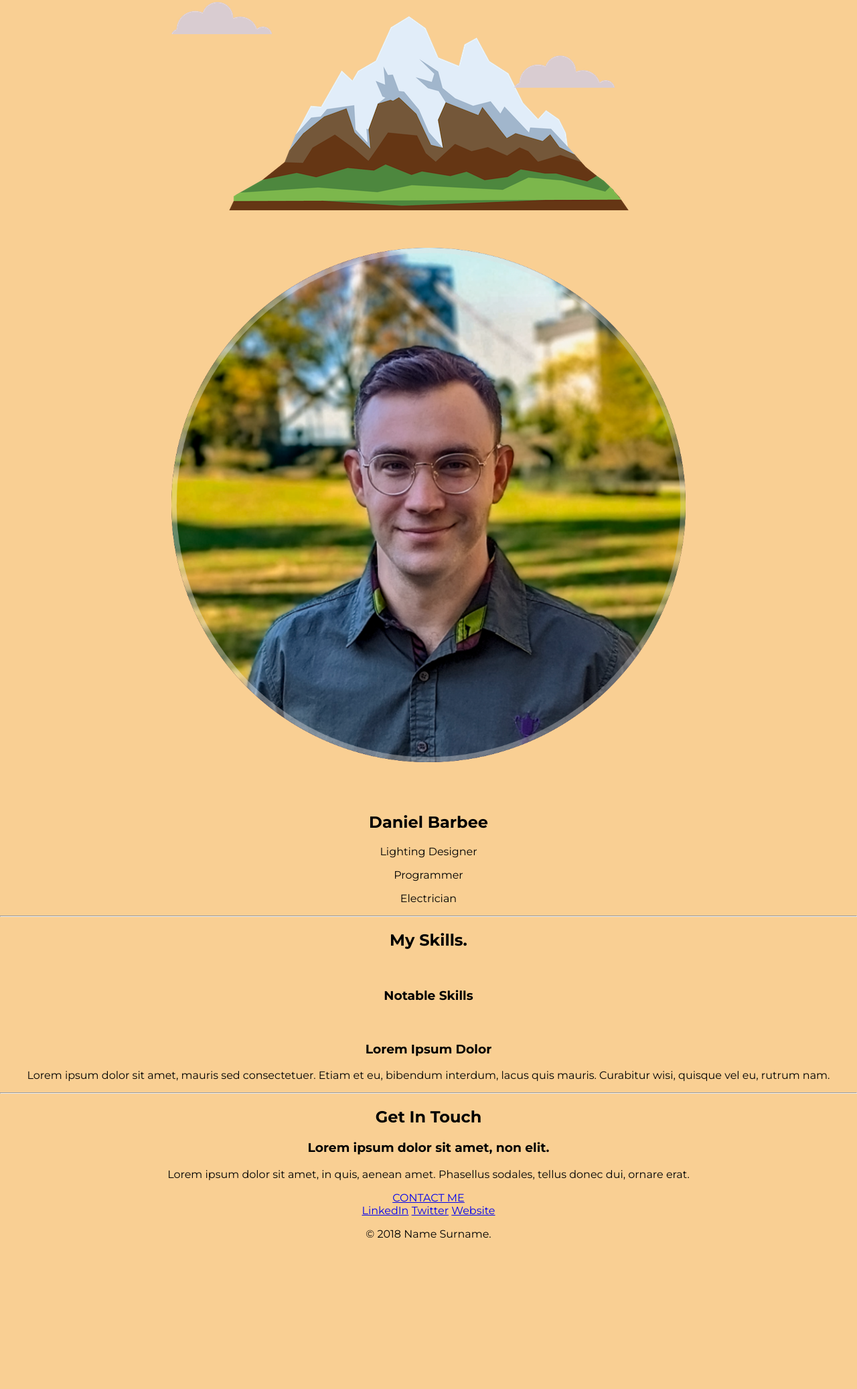
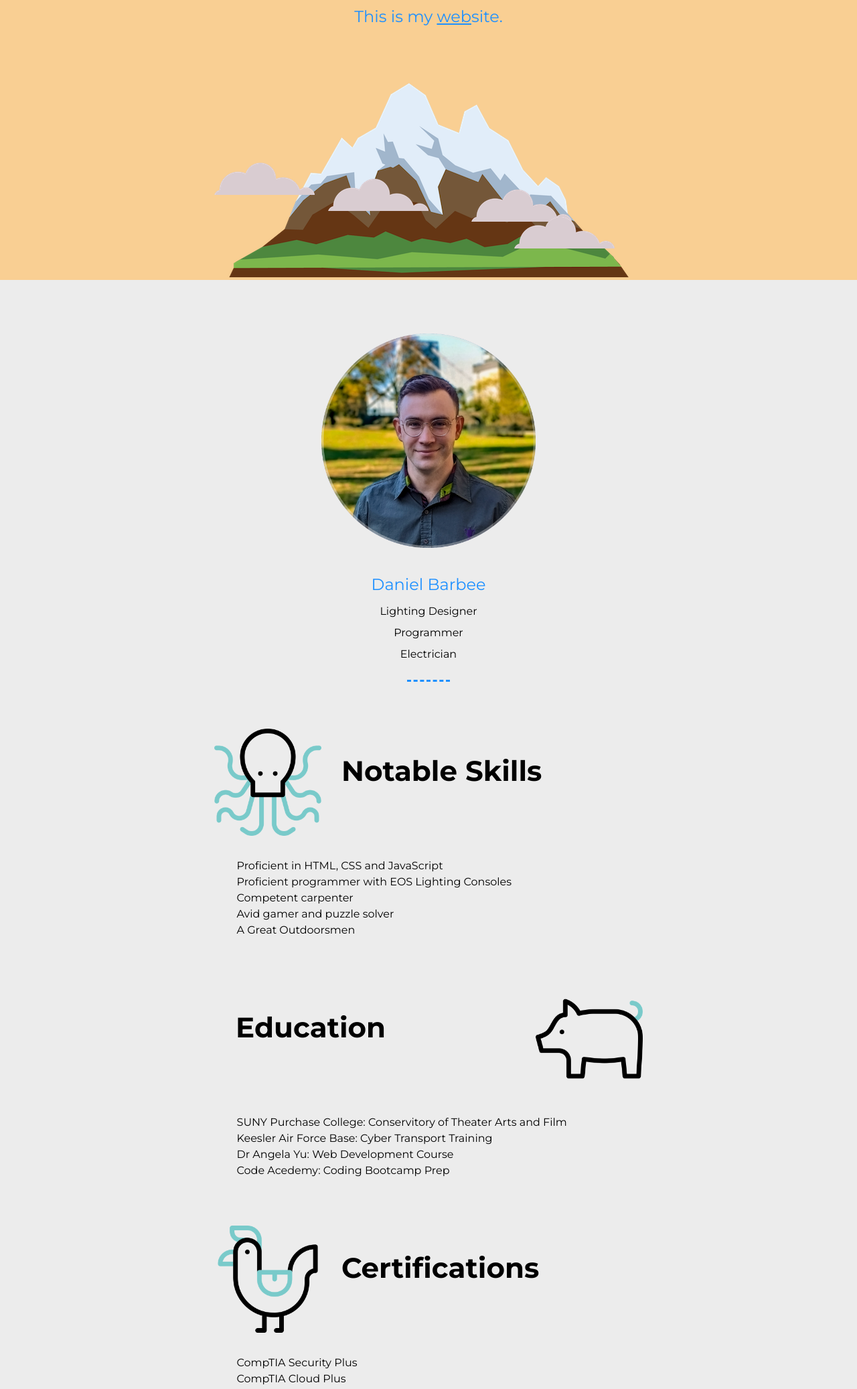
Before and after one commit to DWBar/Website, a plain HTML site: page index.html in a window 1280 px wide. Shown: the part 237-2311 px from the top of the page at 67% size. Before the commit the page ends 2105 px from the top, so only its background shows below. Drawn offline with Linux system fonts and the light colour scheme; a web font is replaced by a local one.

Commit message:
Updated div naming styles to hopefully make a little more sense.
Added some icons.

Added an education and certs section below the skill div.

Started using white-space: break-spaces; for easier formatting in my
descriptions and <p>. I'm getting a minor error when I use it but it's
working...

That's all I can think of at the moment.

```diff
--- a/CSS/styles.css
+++ b/CSS/styles.css
@@ -11,6 +11,10 @@ font-family: 'Sacramento', cursive;
 font-family: 'Tillana', cursive;
 font-family: 'Zen Kaku Gothic Antique', sans-serif;
 */
+a {
+  color: #104E8B;
+}
+
 body {
   margin: 0;
   text-align: center;
@@ -19,10 +23,29 @@ body {
 }
 
 h1 {
+  color: #1E90FF;
+  font-size: 5.625rem;
+  font-weight: bold;
   margin-left: 0;
   margin-right: 0;
-  margin-top: 0;
+  margin-top: 50px;
   font-family: 'Oooh Baby', cursive;
+}
+
+h2 {
+  color: #1E90FF;
+  font-family: 'Montserrat', sans-serif;
+  font-size: 1.5rem;
+  font-weight: normal;
+  margin: 20px auto 20px auto;
+}
+
+hr {
+  border:none;
+  border-top:3px dashed #1E90FF;
+  width:5%;
+  margin-top: 30px;
+  margin-bottom: 30px;
 }
 
 span {
@@ -30,40 +53,90 @@ span {
 }
 
 /********************************CLASS SELECTOR*******************************/
-.bottom-container {
+
+.container-footer {
+  background-color: #F9CF93;
+  line-height: 1;
+  position: relative;
+  padding-top: 20px;
 }
 
-.middle-container {
+.container-middle {
+  background-color: #ECECEC;
+  line-height: 1;
+  position: relative;
+  padding-bottom: 50px;
 }
 
-.top-container {
-  background-color: #F9CF93;
-  position: relative;
-  padding-top: 100px;
+.containter-middle-skill {
+  line-height: 1.5;
+  margin: 70px auto 70px auto;
+  max-width: 50%;
+  text-align: left;
 }
 
-.bottom-cloud-left {
-  position: absolute;
-  left: 20%;
-  top: 30%;
+.container-top {
+  background-color: #F9CF93;
+  line-height: 1;
+  position: relative;
+  padding-top: 50px;
 }
 
-.bottom-cloud-center {
+.description-settings {
+  clear: left;
+  white-space: break-spaces;
+}
+
+.description-header {
+  font-size: 42px;
+  padding: 5%;
+}
+
+.icon-skill {
+  float: left;
+  width: 25%;
+  margin-right: 30px;
+}
+
+.icon-education {
+  float: right;
+  width: 25%;
+  margin-left: 30px;
+}
+
+.icon-contact {
+  max-width: 20%;
+  max-height: 20%;
+  padding-top: 5%;
+}
+
+.image-cloud-one{
   position: absolute;
   left: 55%;
-  top: 5%;
+  top: 65%;
 }
 
-.bottom-cloud-right {
+.image-cloud-two {
+  position: absolute;
+  left: 25%;
+  top: 60%;
+}
+
+.image-cloud-three {
   position: absolute;
   left: 60%;
-  top: 40%;
+  top: 70%;
+}
+.image-cloud-four {
+  position: absolute;
+  right: 50%;
+  top: 63%;
 }
 
-.circle-profile {
-  max-width: 60%;
-  max-height: 60%;
-  padding: 4%;
+.image-profile {
+  max-height: 25%;
+  max-width: 25%;
+  margin: 80px auto 20px auto;
 }
 
 .styles {
@@ -73,10 +146,4 @@ span {
   margin-top: 0;
 }
 
-.top-cloud {
-  position: absolute;
-  top: -80%;
-  right: 20%;
-}
-
 /********************************ID SELECTOR*******************************/
--- a/index.html
+++ b/index.html
@@ -12,9 +12,6 @@
   <link rel='stylesheet' type='text/CSS' href='CSS\styles.css'>
   <link rel='icon' href='Icons\favicon.ico'>
   <title>Daniel Barbee</title>
-
-
-
 </head>
 
 
@@ -22,53 +19,72 @@
   <!-- <link rel="font-montserrat"
   href="https://fonts.googleapis.com/css?family=Montserrat"> -->
 
-  <div class="top-container">
-    <img src="Images\cloud.png" class="top-cloud" alt="clouds">
+  <div class="container-top">
     <h1>Hi! I'm Daniel.</h1>
-    <p>This is my <span>web</span>site.</p>
+    <h2>This is my <span>web</span>site.</h2>
   </div>
-  <img src="Images\cloud.png" class="bottom-cloud-left" alt="clouds">
-  <img src="Images\cloud.png" class="bottom-cloud-center" alt="clouds">
-  <img src="Images\cloud.png" class="bottom-cloud-right" alt="clouds">
-  <img src="Images\mountain.png" alt="mountain">
 
+  <div class="landscape">
+    <img src="Images\cloud.png" class="image-cloud-one" alt="clouds">
+    <img src="Images\cloud.png" class="image-cloud-two" alt="clouds">
+    <img src="Images\cloud.png" class="image-cloud-three" alt="clouds">
+    <img src="Images\cloud.png" class="image-cloud-four" alt="clouds">
+    <img src="Images\mountain.png" alt="mountain">
+  </div>
 
-  <div class="middle-container">
-    <div class="profile">
-      <img class="circle-profile" src="Images\circle-profile.png" alt="headshot">
+  <div class="container-middle">
+
+      <img class="image-profile" src="Images\circle-profile.png" alt="headshot">
       <h2>Daniel Barbee</h2>
       <p>Lighting Designer</p>
       <p>Programmer</p>
       <p>Electrician</p>
+
+    <hr>
+
+    <div class="containter-middle-skill">
+      <img class="icon-skill" src="Icons/octopus.png" alt="icon-skill">
+      <h3 class="description-header">Notable Skills</h3>
+      <p class="description-settings">
+        Proficient in HTML, CSS and JavaScript
+        Proficient programmer with EOS Lighting Consoles
+        Competent carpenter
+        Avid gamer and puzzle solver
+        A Great Outdoorsmen</p>
     </div>
+
+    <div class="containter-middle-skill">
+      <img class="icon-education" src="Icons/pig.png" alt="icon-job">
+      <h3 class="description-header">Education</h3>
+      <p class="description-settings">
+        SUNY Purchase College: Conservitory of Theater Arts and Film
+        Keesler Air Force Base: Cyber Transport Training
+        Dr Angela Yu: Web Development Course
+        Code Acedemy: Coding Bootcamp Prep</p>
+    </div>
+
+    <div class="containter-middle-skill">
+      <img class="icon-skill" src="Icons/chicken.png" alt="icon-skill">
+      <h3 class="description-header">Certifications</h3>
+      <p class="description-settings">
+        CompTIA Security Plus
+        CompTIA Cloud Plus</p>
+    </div>
+
     <hr>
-    <div class="skills">
-      <h2>My Skills.</h2>
-      <div class="skill-row">
-        <img class="" src="" alt="">
-        <h3>Notable Skills</h3>
-        <p></p>
-        <p></p>
-        <p></p>
-        <p></p>
-      </div>
-      <div class="skill-row">
-        <img class="" src="" alt="">
-        <h3>Lorem Ipsum Dolor</h3>
-        <p>Lorem ipsum dolor sit amet, mauris sed consectetuer. Etiam et eu, bibendum interdum, lacus quis mauris. Curabitur wisi, quisque vel eu, rutrum nam.</p>
-      </div>
-    </div>
-    <hr>
+
     <div class="contact-me">
       <h2>Get In Touch</h2>
-      <h3>Lorem ipsum dolor sit amet, non elit.</h3>
-      <p>Lorem ipsum dolor sit amet, in quis, aenean amet. Phasellus sodales, tellus donec dui, ornare erat.</p>
+      <img class="icon-contact" src="Icons/snake.png" alt="icon-contact">
+      <h3>Thanks for visiting my website!</h3>
+      <p>This website is equal parts my resume and personal project.</p>
+      <p>Please feel free to email me with feedback.</p>
       <a class="btn" href="contact.dwbarbee@gmail.com">CONTACT ME</a>
     </div>
+
   </div>
 
-
-  <div class="bottom-container">
+  <div class="container-footer">
     <a class="footer-link" href="https://www.linkedin.com/in/daniel-barbee-53951634/">LinkedIn</a>
     <a class="footer-link" href="https://twitter.com/">Twitter</a>
     <a class="footer-link" href="https://www.appbrewery.co/">Website</a>
```
Also changed, not shown: Icons/chicken.png (added), Icons/goal.gif (added), Icons/magic-lamp.png (added), Icons/octopus.png (added), Icons/pig.png (added), Icons/snake.png (added).
